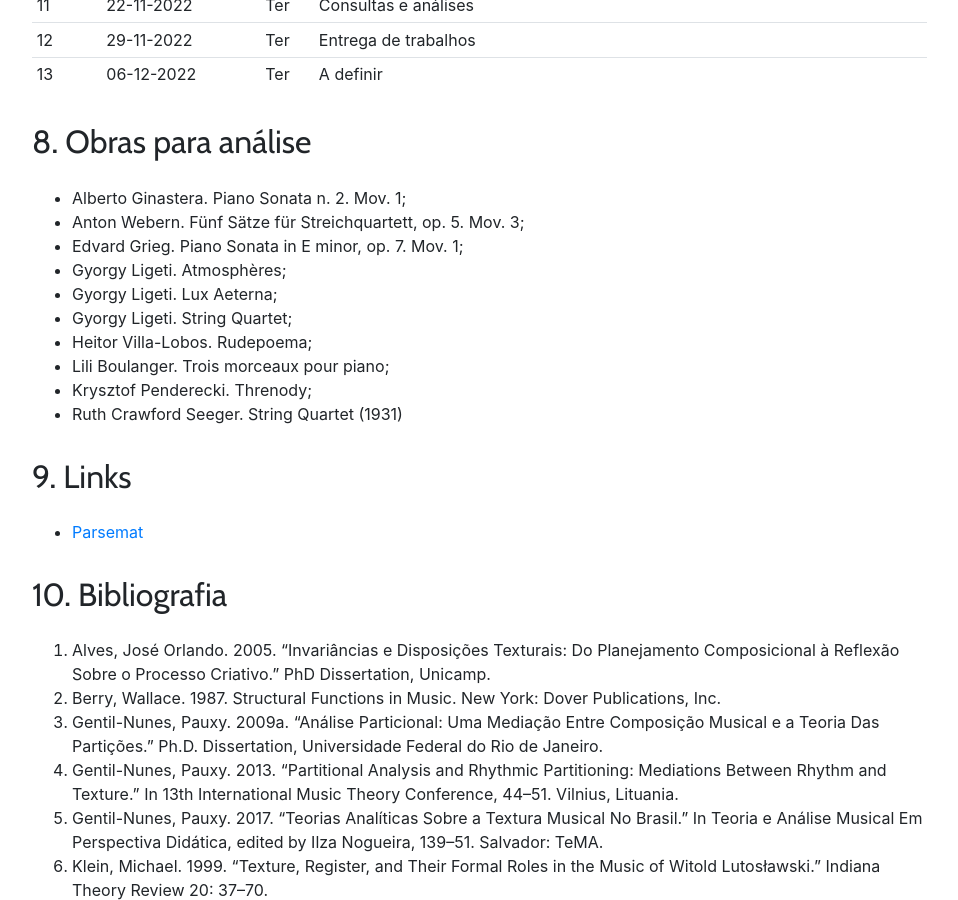
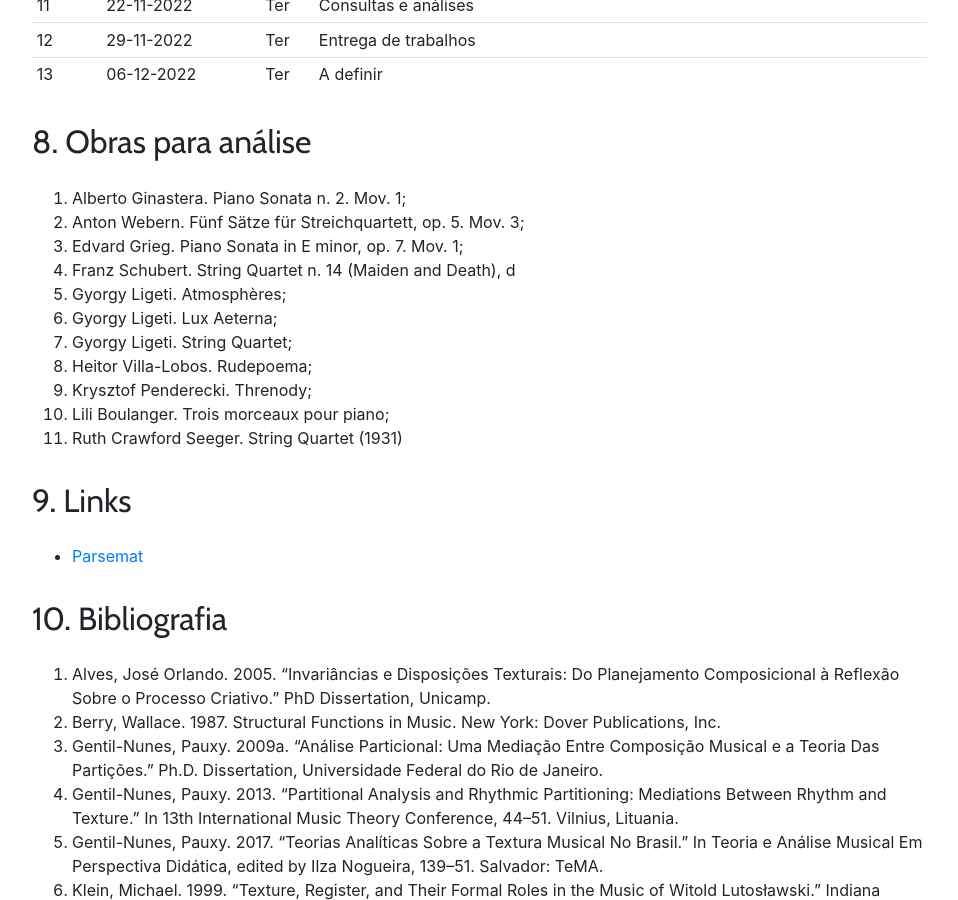
Before and after one commit to kroger/genosmus, a Jekyll site: the page built from _marcos/muse07.md, in a window 1280 px wide and 900 px high, scrolled down 3766 px. Shown: the whole window, without its empty margins (68-1026 px from the left). Built offline with Jekyll 4.4.1, drawn with Linux system fonts in a browser that asks for light colours; nearby versions of some CDN libraries; the table of contents is made by our own code.

Commit message:
Insere obra para análise

```diff
--- a/_marcos/muse07.md
+++ b/_marcos/muse07.md
@@ -135,16 +135,17 @@ As notas serão definidas de acordo com o seguinte critério:
 
 ## 8. Obras para análise
 
-- Alberto Ginastera. Piano Sonata n. 2. Mov. 1;
-- Anton Webern. Fünf Sätze für Streichquartett, op. 5. Mov. 3;
-- Edvard Grieg. Piano Sonata in E minor, op. 7. Mov. 1;
-- Gyorgy Ligeti. Atmosphères;
-- Gyorgy Ligeti. Lux Aeterna;
-- Gyorgy Ligeti. String Quartet;
-- Heitor Villa-Lobos. Rudepoema;
-- Lili Boulanger. Trois morceaux pour piano;
-- Krysztof Penderecki. Threnody;
-- Ruth Crawford Seeger. String Quartet (1931)
+1. Alberto Ginastera. Piano Sonata n. 2. Mov. 1;
+1. Anton Webern. Fünf Sätze für Streichquartett, op. 5. Mov. 3;
+1. Edvard Grieg. Piano Sonata in E minor, op. 7. Mov. 1;
+1. Franz Schubert. String Quartet n. 14 (Maiden and Death), d
+1. Gyorgy Ligeti. Atmosphères;
+1. Gyorgy Ligeti. Lux Aeterna;
+1. Gyorgy Ligeti. String Quartet;
+1. Heitor Villa-Lobos. Rudepoema;
+1. Krysztof Penderecki. Threnody;
+1. Lili Boulanger. Trois morceaux pour piano;
+1. Ruth Crawford Seeger. String Quartet (1931)
 
 ## 9. Links
 
```
